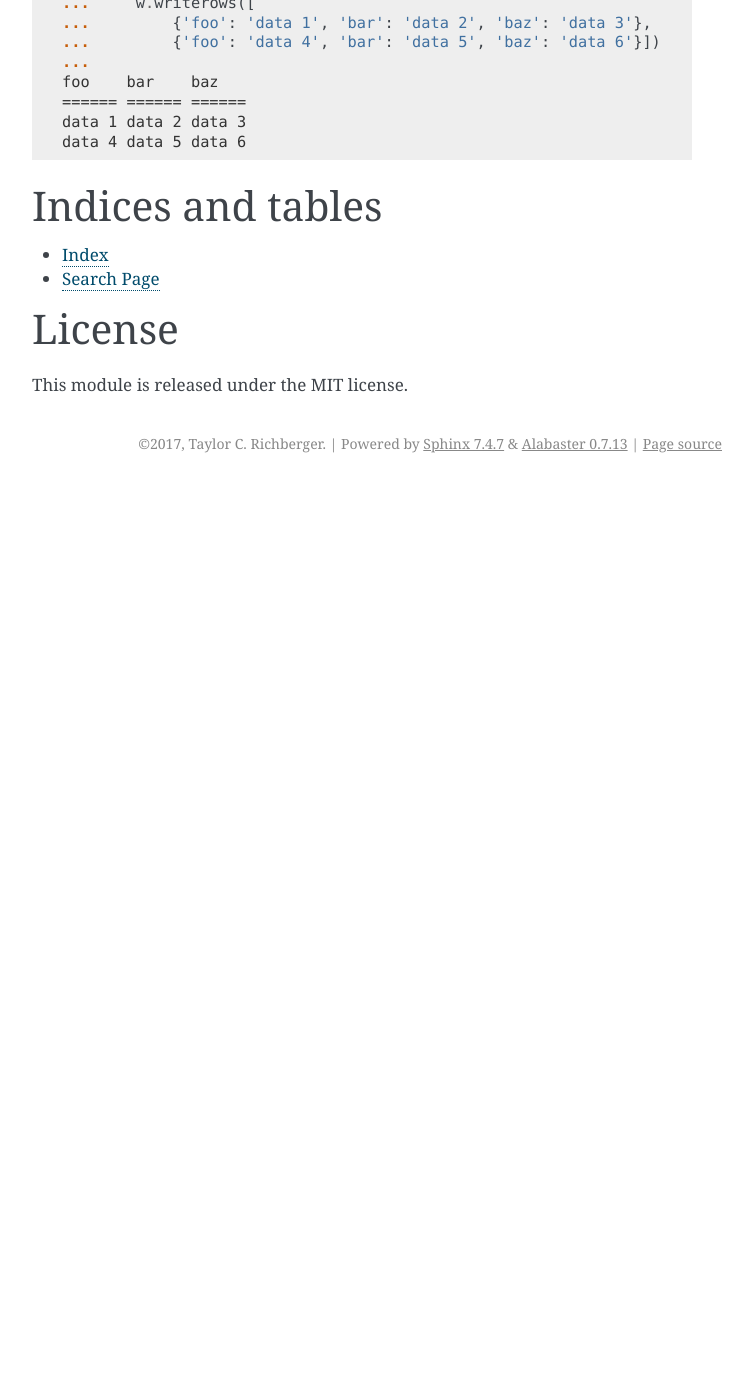
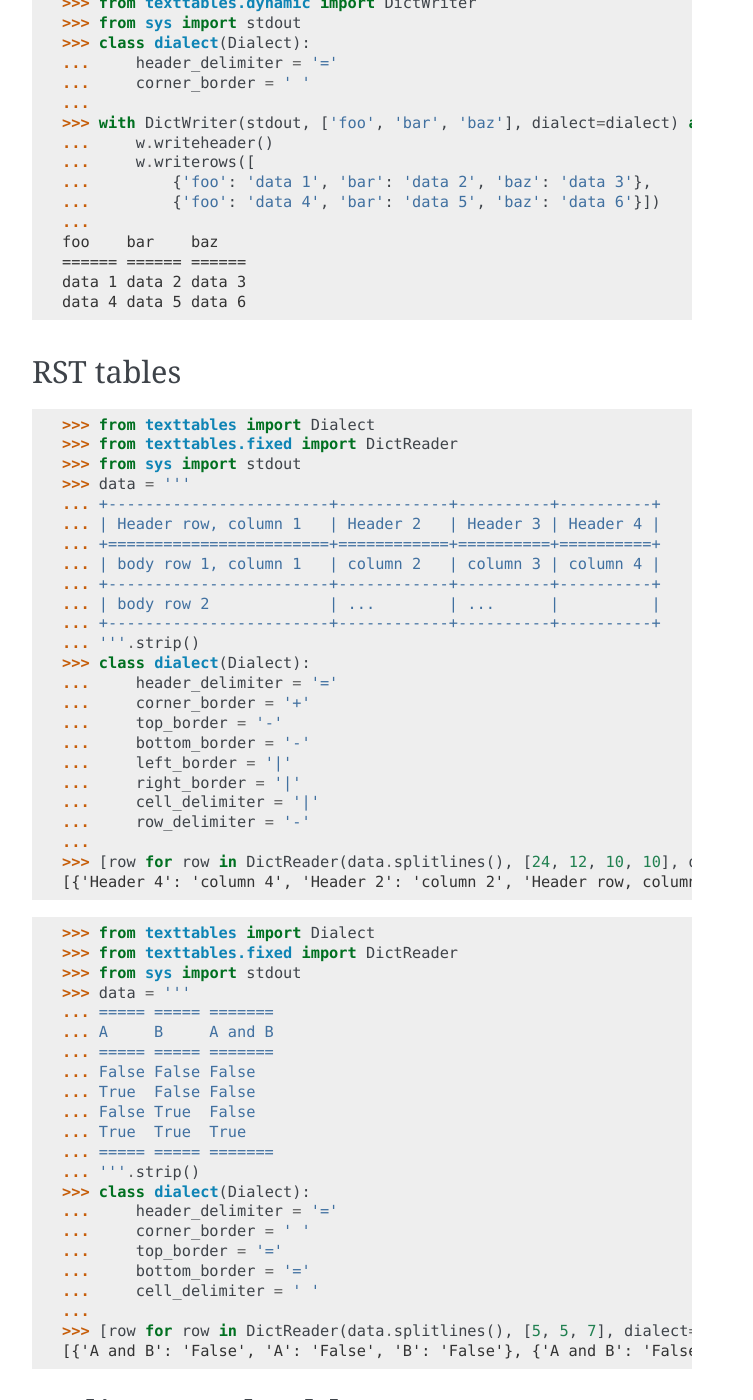
Before and after one commit to Taywee/texttables, a Sphinx documentation site: the page built from docs/index.rst, in a window 1280 px wide and 1400 px high, scrolled down 6581 px. Shown: the whole window, without its empty margins (388-1141 px from the left). Built offline with Sphinx 7.4.7, drawn with Linux system fonts in a browser that asks for light colours; before the commit the page ends 7064 px from its top, so only the background shows below that; some of the changed text lies outside the part shown.

Commit message:
add more examples, add more tests.  Bump version

```diff
--- a/docs/conf.py
+++ b/docs/conf.py
@@ -60,9 +60,9 @@ author = 'Taylor C. Richberger'
 # built documents.
 #
 # The short X.Y version.
-version = '1.0.0'
+version = '1.0.1'
 # The full version, including alpha/beta/rc tags.
-release = '1.0.0'
+release = '1.0.1'
 
 # The language for content autogenerated by Sphinx. Refer to documentation
 # for a list of supported languages.
--- a/docs/index.rst
+++ b/docs/index.rst
@@ -16,6 +16,14 @@ element in that column) for writing only, including dict writing.
 
 There are less obvious uses to this module, such as being able to use a sort of
 TSV that is width-delimited rather than character-delimited.
+
+There are a few limitations to this module.  The most obvious are that it
+enforces some specific rules to the tables.  Cells may not span multiple rows or
+columns (and the table therefore must represent a strict integral grid), meaning
+that this can only parse a subset of allowed RST tables.  Corners must all be
+identical, including in the header and all borders (if present).  This module
+only parses text tables.  It will not assist in parsing HTML, LaTeX, or any
+other kind of markup.
 
 There is a small `unit test suite
 <https://github.com/Taywee/texttables/tree/master/test>`__ that attempts to
@@ -339,6 +347,62 @@ texttables.dynamic.DictWriter
     data 1 data 2 data 3
     data 4 data 5 data 6
 
+**********
+RST tables
+**********
+
+::
+
+    >>> from texttables import Dialect
+    >>> from texttables.fixed import DictReader
+    >>> from sys import stdout
+    >>> data = '''
+    ... +------------------------+------------+----------+----------+
+    ... | Header row, column 1   | Header 2   | Header 3 | Header 4 |
+    ... +========================+============+==========+==========+
+    ... | body row 1, column 1   | column 2   | column 3 | column 4 |
+    ... +------------------------+------------+----------+----------+
+    ... | body row 2             | ...        | ...      |          |
+    ... +------------------------+------------+----------+----------+
+    ... '''.strip()
+    >>> class dialect(Dialect):
+    ...     header_delimiter = '='
+    ...     corner_border = '+'
+    ...     top_border = '-'
+    ...     bottom_border = '-'
+    ...     left_border = '|'
+    ...     right_border = '|'
+    ...     cell_delimiter = '|'
+    ...     row_delimiter = '-'
+    ...
+    >>> [row for row in DictReader(data.splitlines(), [24, 12, 10, 10], dialect=dialect)]
+    [{'Header 4': 'column 4', 'Header 2': 'column 2', 'Header row, column 1': 'body row 1, column 1', 'Header 3': 'column 3'}, {'Header 4': '', 'Header 2': '...', 'Header row, column 1': 'body row 2', 'Header 3': '...'}]
+
+::
+
+    >>> from texttables import Dialect
+    >>> from texttables.fixed import DictReader
+    >>> from sys import stdout
+    >>> data = '''
+    ... ===== ===== =======
+    ... A     B     A and B
+    ... ===== ===== =======
+    ... False False False
+    ... True  False False
+    ... False True  False
+    ... True  True  True
+    ... ===== ===== =======
+    ... '''.strip()
+    >>> class dialect(Dialect):
+    ...     header_delimiter = '='
+    ...     corner_border = ' '
+    ...     top_border = '='
+    ...     bottom_border = '='
+    ...     cell_delimiter = ' '
+    ...
+    >>> [row for row in DictReader(data.splitlines(), [5, 5, 7], dialect=dialect)]
+    [{'A and B': 'False', 'A': 'False', 'B': 'False'}, {'A and B': 'False', 'A': 'True', 'B': 'False'}, {'A and B': 'False', 'A': 'False', 'B': 'True'}, {'A and B': 'True', 'A': 'True', 'B': 'True'}]
+
 ##################
 Indices and tables
 ##################
--- a/texttables/__init__.py
+++ b/texttables/__init__.py
@@ -12,7 +12,7 @@ __description__ = 'A Python module for parsing and writing text-based tables'
 __email__ = 'tcr@absolute-performance.com'
 __license__ = 'MIT'
 __modulename__ = 'texttables'
-__version__ = '1.0.0'
+__version__ = '1.0.1'
 __website__ = 'https://github.com/Taywee/texttables'
 
 __all__ = ['fixed', 'dynamic', 'ValidationError', 'Dialect']
```
Also changed, not shown: 3 other files.
